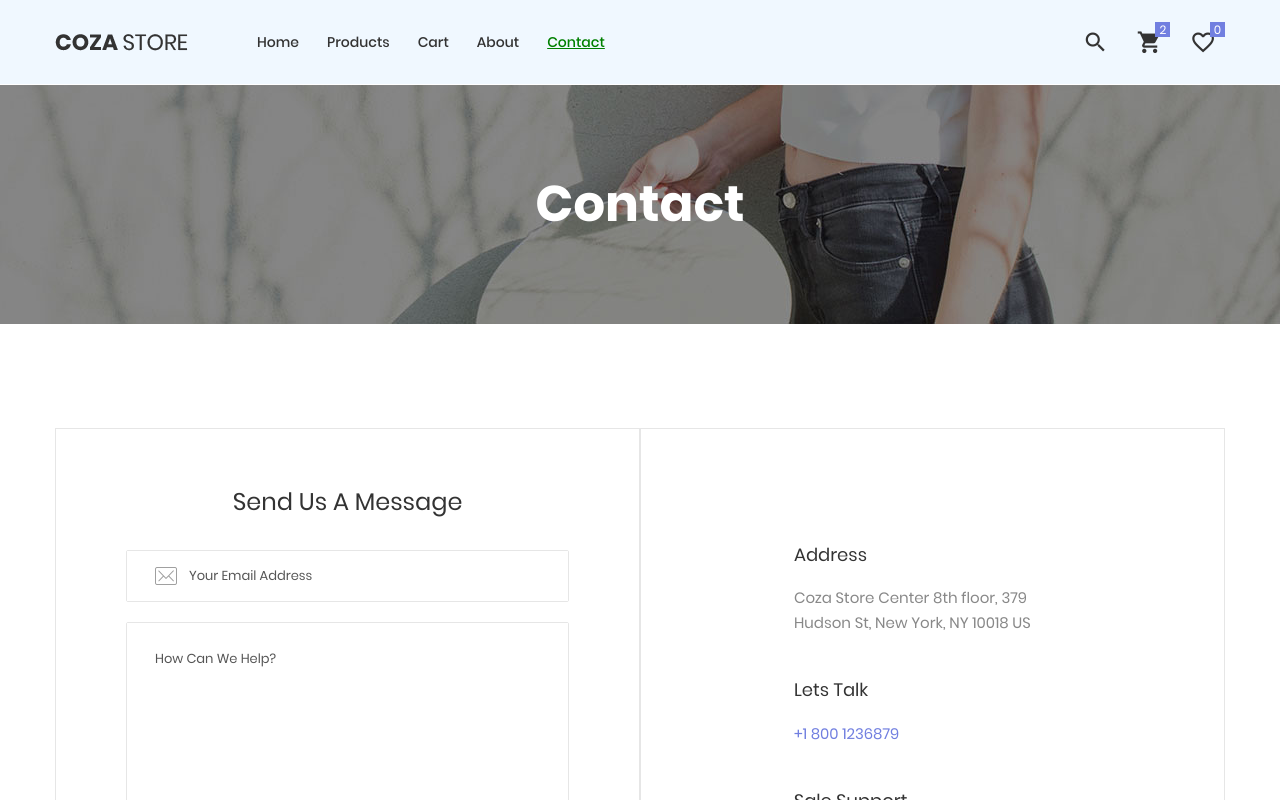
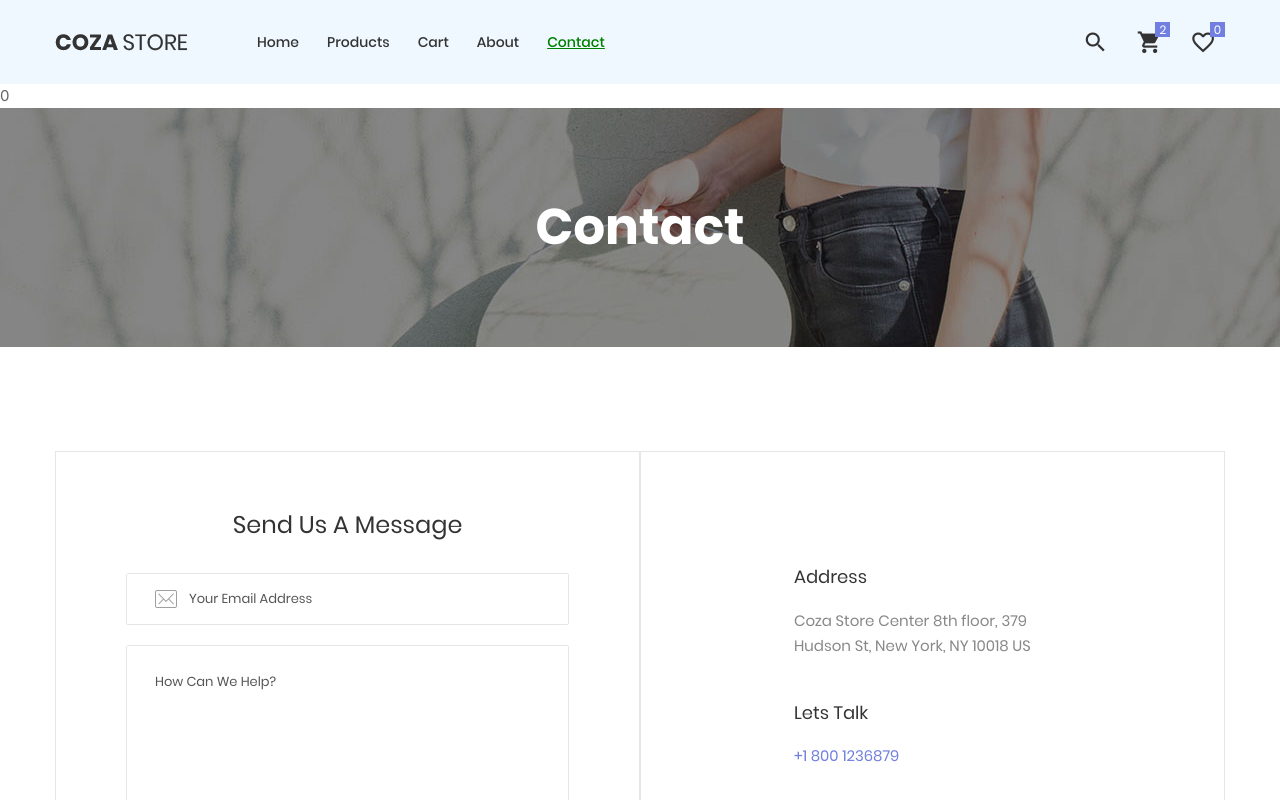
Before and after one commit to minhnn250695/nextjs-shopping-cart-v13, a Next.js app: page /contact in a window 1280 px wide. Shown: the top 800 px of the page. Built offline with nearby package versions, Linux system fonts and the light colour scheme; data requests are answered from the project's data file; some icons are missing.

Commit message:
Add redux toolkit

```diff
--- a/package.json
+++ b/package.json
@@ -10,6 +10,7 @@
     "lint": "next lint"
   },
   "dependencies": {
+    "@reduxjs/toolkit": "^1.9.5",
     "@types/node": "20.2.5",
     "@types/react": "18.2.7",
     "@types/react-dom": "18.2.4",
@@ -21,6 +22,7 @@
     "postcss": "8.4.24",
     "react": "18.2.0",
     "react-dom": "18.2.0",
+    "react-redux": "^8.0.7",
     "sass": "^1.62.1",
     "tailwindcss": "3.3.2",
     "typescript": "5.0.4"
--- /dev/null
+++ b/src/app/contact/api/route.ts
@@ -0,0 +1,17 @@
+// export async function fetchProduct() {
+//   return (await fetch('http://localhost:5000/items?page=1&&_limit=20')).json();
+// }
+
+import { NextResponse } from 'next/server';
+
+export async function fetchProduct() {
+  const res = await fetch('http://localhost:5000/items?page=1&&_limit=20', {
+    headers: {
+      'Content-Type': 'application/json',
+    },
+  });
+  const product = await res.json();
+  console.log(product);
+
+  return NextResponse.json({ product });
+}
--- a/src/app/contact/page.tsx
+++ b/src/app/contact/page.tsx
@@ -1,6 +1,24 @@
+'use client';
+import { useDispatch, useSelector } from 'react-redux';
+import { RootState } from '../reduxStore/store';
+import { get } from '../reduxStore/features/product/productSlice';
+import { useEffect } from 'react';
+import { fetchProduct } from './api/route';
+
 function Contact() {
+  const dispatch = useDispatch();
+  const productState = useSelector((state: RootState) => state.productState);
+
+  const products = fetchProduct();
+  useEffect(() => {
+    console.log(products);
+
+    dispatch(get(products));
+  }, [products]);
+
   return (
     <div>
+      <span>{productState.length}</span>
       <section className="bg-img1 txt-center p-lr-15 p-tb-92" style={{ backgroundImage: "url('images/bg-01.jpg')" }}>
         <h2 className="ltext-105 cl0 txt-center">Contact</h2>
       </section>
--- a/src/app/layout.tsx
+++ b/src/app/layout.tsx
@@ -3,6 +3,7 @@ import Header from '@/components/header/heder';
 import { Inter } from 'next/font/google';
 import Footer from '@/components/footer/footer';
 import './globals.scss';
+import Providers from './reduxStore/provider';
 const inter = Inter({ subsets: ['latin'] });
 
 export default function RootLayout({ children }: { children: React.ReactNode }) {
@@ -35,7 +36,9 @@ export default function RootLayout({ children }: { children: React.ReactNode })
       </head>
       <body className={inter.className}>
         <Header></Header>
-        <div className='main-content'>{children}</div>
+        <div className="main-content">
+          <Providers>{children}</Providers>
+        </div>
         <Footer></Footer>
       </body>
     </html>
--- /dev/null
+++ b/src/app/reduxStore/features/product/productSlice.ts
@@ -0,0 +1,22 @@
+'use client'
+import { ProductModel } from '@/models/product/product.model';
+import { createSlice } from '@reduxjs/toolkit';
+
+const initialState: ProductModel[] = [];
+
+const productSlice = createSlice({
+  name: 'products',
+  initialState,
+  reducers: {
+    get: (state, action) => {
+      state = action.payload;
+    },
+    refresh: (state) => {
+      state = [];
+    },
+  },
+});
+
+export const { get, refresh } = productSlice.actions;
+
+export default productSlice.reducer;
--- /dev/null
+++ b/src/app/reduxStore/provider.tsx
@@ -0,0 +1,9 @@
+'use client'
+import React from 'react';
+import { Provider } from 'react-redux';
+import { store } from './store';
+
+function Providers({ children }: { children: React.ReactNode }) {
+  return <Provider store={store}>{children}</Provider>;
+}
+export default Providers;
--- /dev/null
+++ b/src/app/reduxStore/store.ts
@@ -0,0 +1,13 @@
+import { configureStore } from '@reduxjs/toolkit'
+import productSlice from './features/product/productSlice'
+
+export const store = configureStore({
+  reducer: {
+    productState: productSlice,
+    // userState: userSlice,
+  },
+})
+
+// Infer the `RootState` and `AppDispatch` types from the store itself
+export type RootState = ReturnType<typeof store.getState>
+export type AppDispatch = typeof store.dispatch
```
Also changed, not shown: src/app/product/page.tsx (+9 -4 lines).
